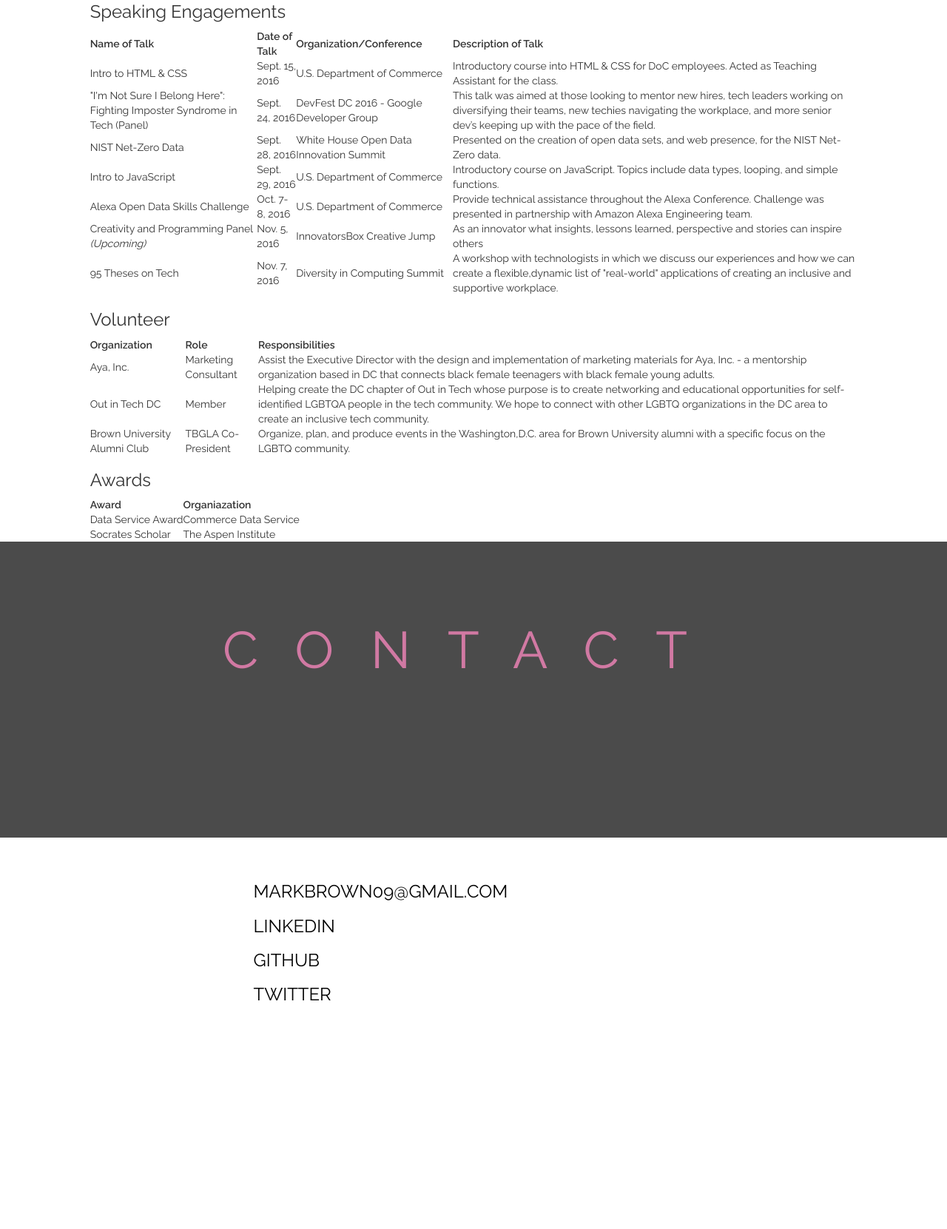
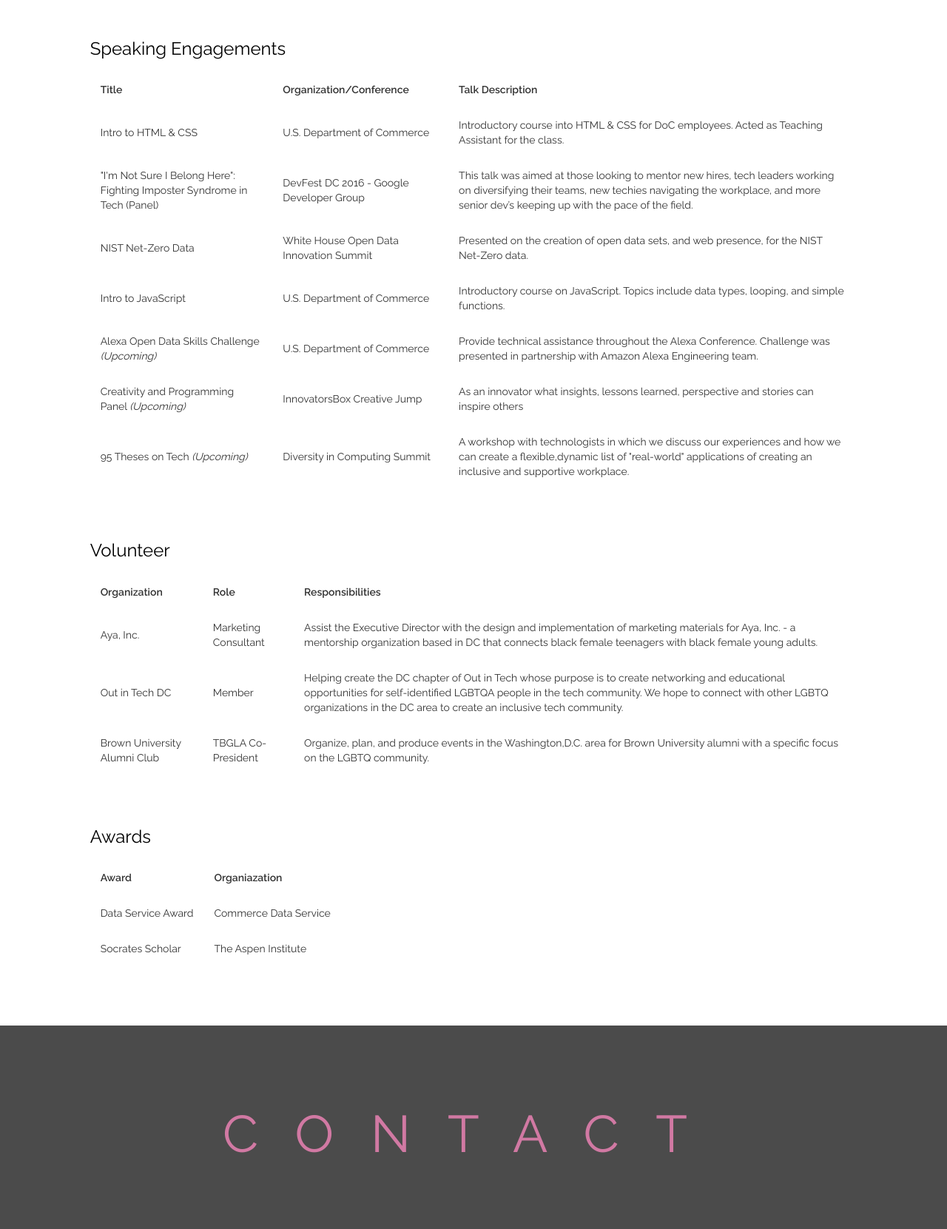
Before and after one commit to maabrown/personal_site, a website: page app/index.html in a window 1280 px wide. Shown: the part 5437-7098 px from the top of the page at 74% size. Before the commit the page ends 6885 px from the top, so only its background shows below. Drawn offline with nearby package versions, Linux system fonts and the light colour scheme; a script that the page names is missing.

Commit message:
Add styling and font-icons to the contact section

```diff
--- a/app/index.html
+++ b/app/index.html
@@ -8,7 +8,7 @@
     <meta name="description" content="Mark Brown II homepage">
     <meta name="description" content="Mark Brown II homepage - programmer, artist, drag queen, singer">
     <link href="https://fonts.googleapis.com/css?family=Raleway:300,400,600" rel="stylesheet">
-
+	<script src="https://use.fontawesome.com/6d848a5074.js"></script>
     <!--build:css css/css.min.css-->
 	<link rel="stylesheet" href="https://maxcdn.bootstrapcdn.com/bootstrap/3.3.7/css/bootstrap.min.css" integrity="sha384-BVYiiSIFeK1dGmJRAkycuHAHRg32OmUcww7on3RYdg4Va+PmSTsz/K68vbdEjh4u" crossorigin="anonymous">
 	<link rel="stylesheet" type="text/css" href="css/style.css">
@@ -95,19 +95,19 @@
 
 		<div class="row public-engagement-content">
 			<div class="col-md-10 col-md-offset-1">
-				<h3>Speaking Engagements</h3>
 				<table class="speaking-engagement-table">
+					<caption><h3>Speaking Engagements</h3></caption>
 					<tr>
-						<th>Name of Talk</th>
-						<th>Date of Talk</th>
+						<th>Title</th>
+
 						<th>Organization/Conference</th>
-						<th>Description of Talk</th>
+						<th>Talk Description</th>
 
 					</tr>
 
 					<tr>
 						<td>Intro to HTML & CSS</td>
-						<td>Sept. 15, 2016</td>
+
 						<td>U.S. Department of Commerce</td>
 						<td>Introductory course into HTML & CSS for DoC employees. Acted as Teaching Assistant for the class.</td>
 
@@ -115,7 +115,7 @@
 
 					<tr>
 						<td>"I'm Not Sure I Belong Here": Fighting Imposter Syndrome in Tech (Panel)</td>
-						<td>Sept. 24, 2016</td>
+
 						<td>DevFest DC 2016 - Google Developer Group</td>
 						<td>This talk was aimed at those looking to mentor new hires, tech leaders working on diversifying their teams, new techies navigating the workplace, and more senior dev’s keeping up with the pace of the field.</td>
 
@@ -123,7 +123,7 @@
 
 					<tr>
 						<td>NIST Net-Zero Data</td>
-						<td>Sept. 28, 2016</td>
+
 						<td>White House Open Data Innovation Summit</td>
 						<td>Presented on the creation of open data sets, and web presence, for the NIST Net-Zero data.</td>
 
@@ -131,15 +131,15 @@
 
 					<tr>
 						<td>Intro to JavaScript</td>
-						<td>Sept. 29, 2016</td>
+
 						<td>U.S. Department of Commerce</td>
 						<td>Introductory course on JavaScript. Topics include data types, looping, and simple functions.</td>
 
 					</tr>
 
 					<tr>
-						<td>Alexa Open Data Skills Challenge</td>
-						<td>Oct. 7-8, 2016</td>
+						<td>Alexa Open Data Skills Challenge <em>(Upcoming)</em></td>
+
 						<td>U.S. Department of Commerce</td>
 						<td>Provide technical assistance throughout the Alexa Conference. Challenge was presented in partnership with Amazon Alexa Engineering team.</td>
 
@@ -147,23 +147,24 @@
 
 					<tr>
 						<td>Creativity and Programming Panel <em>(Upcoming)</em></td>
-						<td>Nov. 5, 2016</td>
+
 						<td>InnovatorsBox Creative Jump</td>
 						<td>As an innovator what insights, lessons learned, perspective and stories can inspire others</td>
 
 					</tr>
 
 					<tr>
-						<td>95 Theses on Tech</td>
-						<td>Nov. 7, 2016</td>
+						<td>95 Theses on Tech <em>(Upcoming)</em></td>
+
 						<td>Diversity in Computing Summit</td>
 						<td>A workshop with technologists in which we discuss our experiences and how we can create a flexible,dynamic list of "real-world" applications of creating an inclusive and supportive workplace.</td>
 
 					</tr>
 				</table>
 
-				<h3>Volunteer</h3>
+
 				<table class="volunteer-table">
+					<caption><h3>Volunteer</h3></caption>
 					<tr>
 						<th>Organization</th>
 						<th>Role</th>
@@ -189,8 +190,9 @@
 					</tr>
 				</table>
 
-				<h3>Awards</h3>
+
 				<table class="awards-table">
+					<caption><h3>Awards</h3></caption>
 					<tr>
 						<th>Award</th>
 						<th>Organiazation</th>
@@ -216,15 +218,18 @@
 			</div>
 		</div>
 
-		<div class="row contact-content col-md-7 col-md-offset-3">
-			<div>
-				<a href="mailto:markbrown09@gmail.com"><h3>MARKBROWN09@GMAIL.COM</h3></a>
-			</div>
+		<div class="row contact-content">
 
-			<div>
-				<a href="https://www.linkedin.com/in/markbrownii"><h3>LINKEDIN</h3></a>
-				<a href="https://github.com/maabrown"><h3>GITHUB</h3></a>
-				<a href="https://twitter.com/sayinsomeish"><h3>TWITTER</h3></a>
+			<div class="col-md-8 col-md-offset-2">
+				<div class="email-address-div">
+					<a href="mailto:markbrown09@gmail.com"><h3>MARKBROWN09@GMAIL.COM</h3></a>
+				</div>
+
+				<div class="social-media-div">
+					<a href="https://www.linkedin.com/in/markbrownii"><i class="fa fa-linkedin-square fa-3x" aria-hidden="true"></i><h3>LINKEDIN</h3></a>
+					<a href="https://github.com/maabrown"><i class="fa fa-github-alt fa-3x"></i><h3>GITHUB</h3></a>
+					<a href="https://twitter.com/sayinsomeish"><i class="fa fa-twitter-square fa-3x"></i><h3>TWITTER</h3></a>
+				</div>
 			</div>
 		</div>
 
--- a/app/sass/style.scss
+++ b/app/sass/style.scss
@@ -109,12 +109,22 @@ body {
 }
 
 .public-engagement-content {
-
+	padding-bottom: $bottom-space;
+	h3 {
+		color: black;
+	}
+	table {
+		margin-top: 3em;
+		td,th {
+			padding: 1em;
+		}
+	}
 }
 
 .contact-header {
 	height: 400px;
 	background-color: $black-background;
+	text-align: center;
 	h1 {
 		font-size: 70px;
 		text-align: center;
@@ -135,4 +145,23 @@ body {
 		}
 	}
 
+	.email-address-div {
+		text-align: center;
+	}
+
+	.social-media-div {
+		margin-top: 3em;
+		a {
+			display: inline-block;
+			width: 33%;
+			h3 {
+				display: inline-block;
+				margin-left: .5em;
+			}
+			i {
+				color: $pink;
+			}
+		}
+	}
+
 }
```
Also changed, not shown: app/css/style.css.
